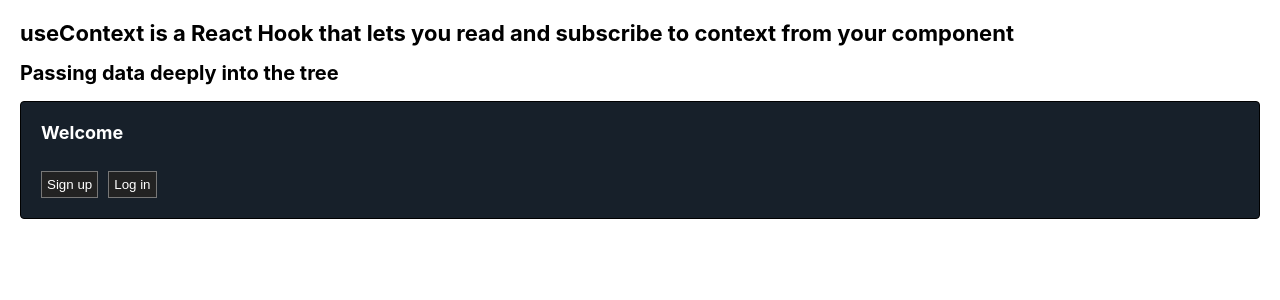
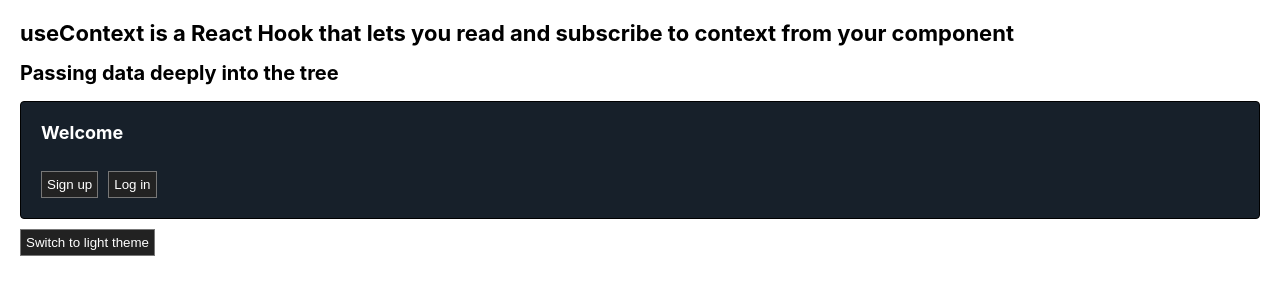
Before and after one commit to VladimirovMario/Sandbox, a React (Create React App) app in the folder 01. React documentation/03. API Reference/01. Hooks/: page / in a window 1280 px wide. Shown: the top 300 px of the page. Built offline with nearby package versions, Linux system fonts and the light colour scheme.

Commit message:
Updating data passed via context

```diff
--- /dev/null
+++ b/01. React documentation/03. API Reference/01. Hooks/src/components/UseContext/UpdatingDataPassedViaContext/UpdatingDataPassedViaContext.js
@@ -0,0 +1,63 @@
+import { createContext, useContext, useState } from 'react';
+
+export default function UpdatingDataPassedViaContext() {
+  return (
+    <>
+      <h2>Passing data deeply into the tree</h2>
+      <MyApp />
+    </>
+  );
+}
+
+const ThemeContext = createContext(null);
+
+function MyApp() {
+  const [theme, setTheme] = useState('dark');
+
+  function handleThemeChange() {
+    theme === 'dark' ? setTheme('light') : setTheme('dark');
+  }
+
+  const contextObject = {
+    theme,
+    handleThemeChange,
+  };
+
+  return (
+    <ThemeContext.Provider value={contextObject}>
+      <Form />
+      <Button>Switch to {theme === 'dark' ? 'light' : 'dark'} theme</Button>
+    </ThemeContext.Provider>
+  );
+}
+
+function Form() {
+  return (
+    <Panel title="Welcome">
+      <Button>Sign up</Button>
+      <Button>Log in</Button>
+    </Panel>
+  );
+}
+
+function Panel({ title, children }) {
+  const { theme } = useContext(ThemeContext);
+  const className = 'panel-' + theme;
+  return (
+    <section className={className}>
+      <h3>{title}</h3>
+      {children}
+    </section>
+  );
+}
+
+function Button({ children }) {
+  const { theme, handleThemeChange } = useContext(ThemeContext);
+
+  const className = 'button-' + theme;
+  return (
+    <button onClick={handleThemeChange} className={className}>
+      {children}
+    </button>
+  );
+}
--- a/01. React documentation/03. API Reference/01. Hooks/src/components/UseContext/UseContext.js
+++ b/01. React documentation/03. API Reference/01. Hooks/src/components/UseContext/UseContext.js
@@ -1,4 +1,5 @@
-import PassingDataDeeplyIntoTheTree from './PassingDataDeeplyIntoTheTree/PassingDataDeeplyIntoTheTree';
+import UpdatingDataPassedViaContext from './UpdatingDataPassedViaContext/UpdatingDataPassedViaContext';
+// import PassingDataDeeplyIntoTheTree from './PassingDataDeeplyIntoTheTree/PassingDataDeeplyIntoTheTree';
 
 export default function UseContext() {
   return (
@@ -7,7 +8,8 @@ export default function UseContext() {
         useContext is a React Hook that lets you read and subscribe to context
         from your component
       </h1>
-      <PassingDataDeeplyIntoTheTree />
+      <UpdatingDataPassedViaContext />
+      {/* <PassingDataDeeplyIntoTheTree /> */}
     </>
   );
 }
```
